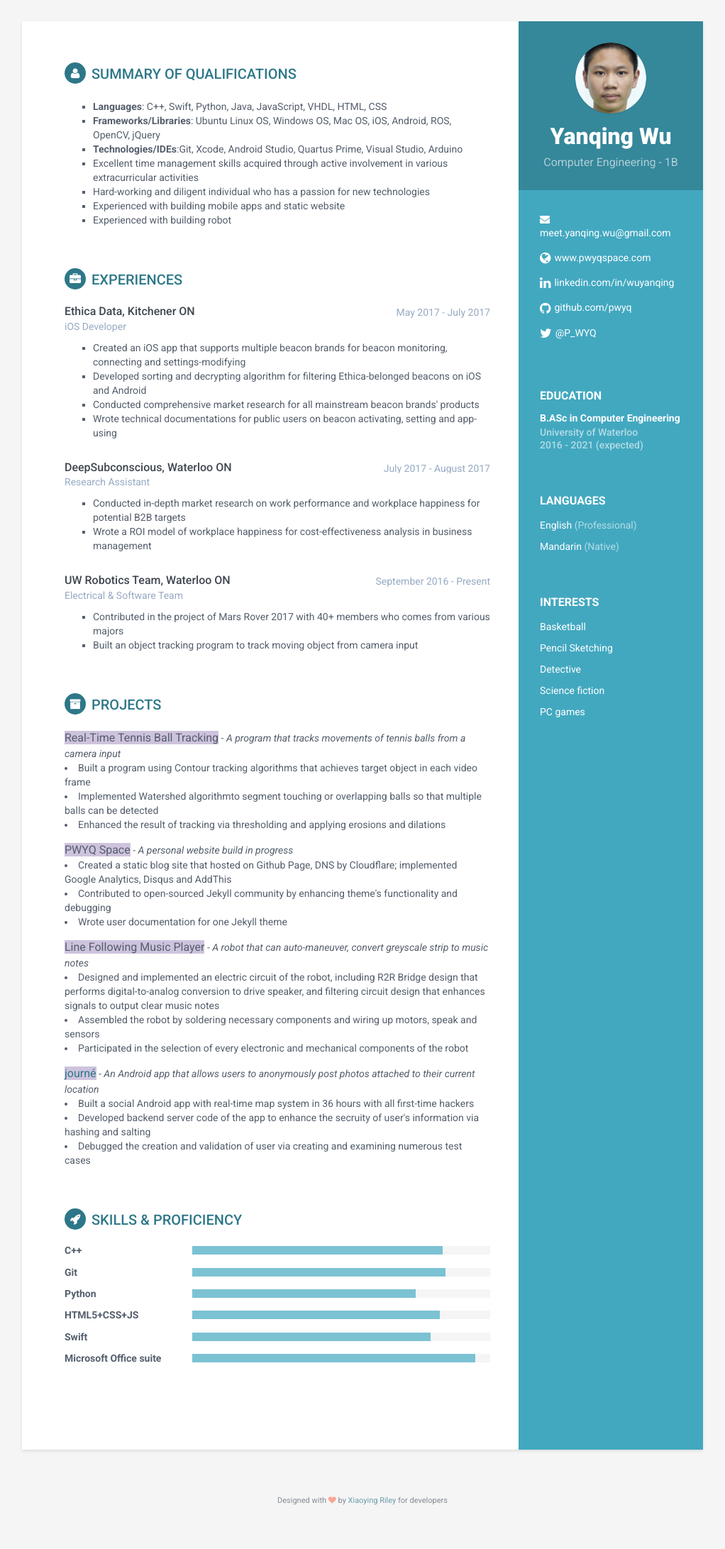
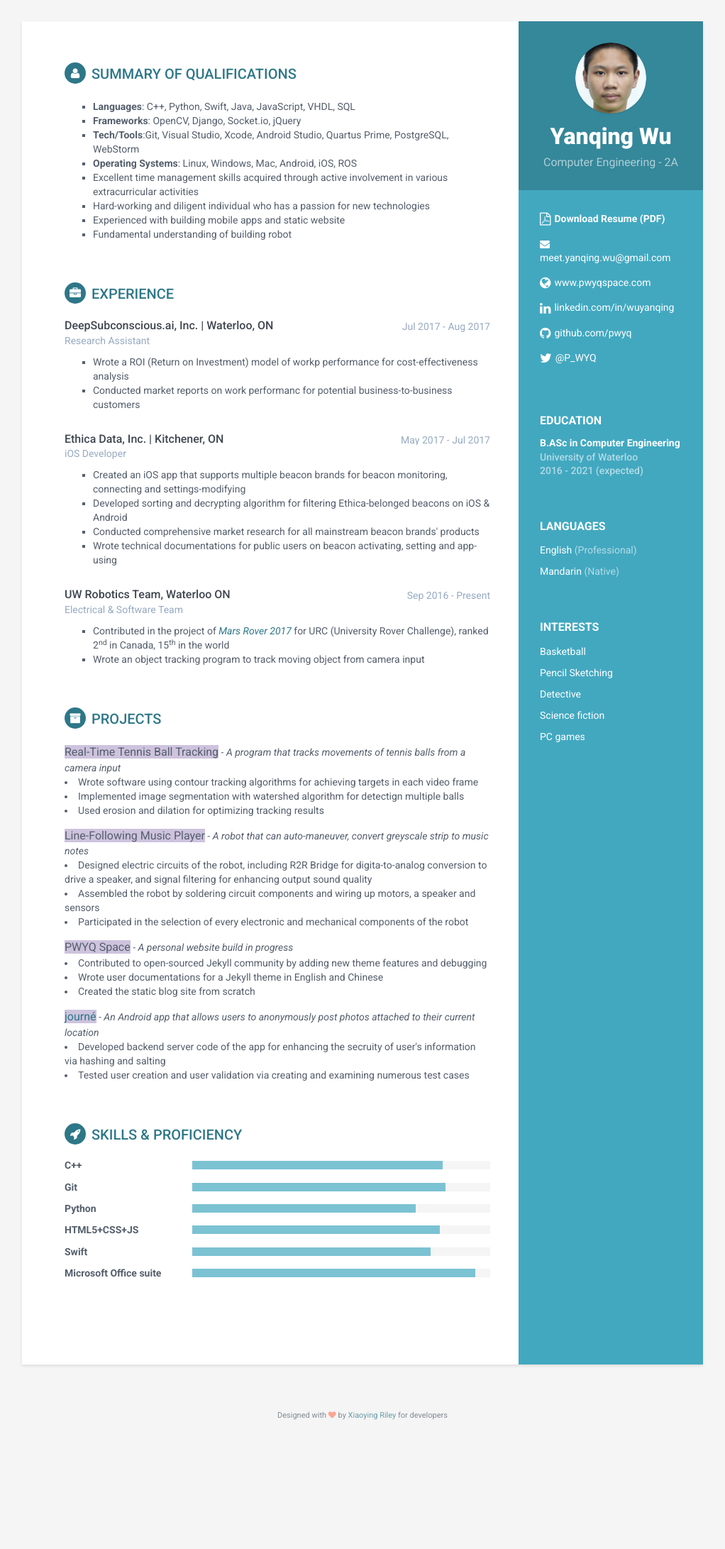
Before and after one commit to pwyq/blog, a Jekyll site: the page built from resume/index.html, in a window 1280 px wide. Shown: the whole page at 71% size, without its empty margins (129-1151 px from the left). Built offline with Jekyll 4.4.1, drawn with Linux system fonts in a browser that asks for light colours; after the commit the page ends 2063 px from its top, so only the background shows below that.

Commit message:
[update] resume

```diff
--- a/_includes/_resume/cv_Summary-of-Qualifications.html
+++ b/_includes/_resume/cv_Summary-of-Qualifications.html
@@ -2,13 +2,14 @@
 <h2 class="section-title"><i class="fa fa-user"></i>Summary of Qualifications</h2>
 <div class="summary">
 	<ul style="list-style-type:square">
-		<li><b>Languages</b>: C++, Swift, Python, Java, JavaScript, VHDL, HTML, CSS</li>
-		<li><b>Frameworks/Libraries</b>: Ubuntu Linux OS, Windows OS, Mac OS, iOS, Android, ROS, OpenCV, jQuery</li>
-		<li><b>Technologies/IDEs</b>:Git, Xcode, Android Studio, Quartus Prime, Visual Studio, Arduino</li>
+		<li><b>Languages</b>: C++, Python, Swift, Java, JavaScript, VHDL, SQL</li>
+		<li><b>Frameworks</b>: OpenCV, Django, Socket.io, jQuery</li>
+		<li><b>Tech/Tools</b>:Git, Visual Studio, Xcode, Android Studio, Quartus Prime, PostgreSQL, WebStorm</li>
+		<li><b>Operating Systems</b>: Linux, Windows, Mac, Android, iOS, ROS</li>
 		<li>Excellent time management skills acquired through active involvement in various extracurricular activities</li>
 		<li>Hard-working and diligent individual who has a passion for new technologies</li>
 		<li>Experienced with building mobile apps and static website</li>
-		<li>Experienced with building robot</li>
+		<li>Fundamental understanding of building robot</li>
 	</ul>
 </div><!--//summary-->
 </section><!--//section-->
--- a/_includes/_resume/cv_experience.html
+++ b/_includes/_resume/cv_experience.html
@@ -1,18 +1,34 @@
 <section class="section experiences-section">
-                <h2 class="section-title"><i class="fa fa-briefcase"></i>Experiences</h2>
+                <h2 class="section-title"><i class="fa fa-briefcase"></i>Experience</h2>
 
                 <div class="item">
                     <div class="meta">
                         <div class="upper-row">
-                            <h3 class="activity-event">Ethica Data, Kitchener ON</h3>
-                            <div class="time">May 2017 - July 2017</div>
+                            <h3 class="activity-event">DeepSubconscious.ai, Inc. | Waterloo, ON</h3>
+                            <div class="time">Jul 2017 - Aug 2017</div>
+                        </div><!--//upper-row-->
+                        <div class="activity-title">Research Assistant</div>
+                    </div><!--//meta-->
+                    <div class="details">
+                        <ul style="list-style-type:square">
+                            <li>Wrote a ROI (Return on Investment) model of workp performance for cost-effectiveness analysis</li>
+                            <li>Conducted market reports on work performanc for potential business-to-business customers</li>
+                        </ul>
+                    </div><!--//details-->
+                </div><!--//item-->
+
+                <div class="item">
+                    <div class="meta">
+                        <div class="upper-row">
+                            <h3 class="activity-event">Ethica Data, Inc. | Kitchener, ON</h3>
+                            <div class="time">May 2017 - Jul 2017</div>
                         </div><!--//upper-row-->
                         <div class="activity-title">iOS Developer</div>
                     </div><!--//meta-->
                     <div class="details">
                         <ul style="list-style-type:square">
                             <li>Created an iOS app that supports multiple beacon brands for beacon monitoring, connecting and settings-modifying</li>
-                            <li>Developed sorting and decrypting algorithm for filtering Ethica-belonged beacons on iOS and Android</li>
+                            <li>Developed sorting and decrypting algorithm for filtering Ethica-belonged beacons on iOS & Android</li>
                             <li>Conducted comprehensive market research for all mainstream beacon brands' products</li>
                             <li>Wrote technical documentations for public users on beacon activating, setting and app-using</li>
                         </ul>
@@ -22,31 +38,15 @@
                 <div class="item">
                     <div class="meta">
                         <div class="upper-row">
-                            <h3 class="activity-event">DeepSubconscious, Waterloo ON</h3>
-                            <div class="time">July 2017 - August 2017</div>
-                        </div><!--//upper-row-->
-                        <div class="activity-title">Research Assistant</div>
-                    </div><!--//meta-->
-                    <div class="details">
-						<ul style="list-style-type:square">
-							<li>Conducted in-depth market research on work performance and workplace happiness for potential B2B targets</li>
-                            <li>Wrote a ROI model of workplace happiness for cost-effectiveness analysis in business management</li>
-						</ul>
-					</div><!--//details-->
-                </div><!--//item-->
-
-                <div class="item">
-                    <div class="meta">
-                        <div class="upper-row">
                             <h3 class="activity-event">UW Robotics Team, Waterloo ON</h3>
-                            <div class="time">September 2016 - Present</div>
+                            <div class="time">Sep 2016 - Present</div>
                         </div><!--//upper-row-->
                         <div class="activity-title">Electrical &amp; Software Team</div>
                     </div><!--//meta-->
                     <div class="details">
                         <ul style="list-style-type:square">
-                            <li>Contributed in the project of Mars Rover 2017 with 40+ members who comes from various majors</li>
-                            <li>Built an object tracking program to track moving object from camera input</li>
+                            <li>Contributed in the project of <a href="https://www.youtube.com/watch?v=xi5wFZ1SiKU"><i>Mars Rover 2017</i></a> for URC (University Rover Challenge), ranked 2<sup>nd</sup> in Canada, 15<sup>th</sup> in the world</li>
+                            <li>Wrote an object tracking program to track moving object from camera input</li>
                         </ul>
                     </div><!--//details-->
                 </div><!--//item-->
--- a/_includes/_resume/cv_projects.html
+++ b/_includes/_resume/cv_projects.html
@@ -3,29 +3,28 @@
 
                 <div class="item">
                     <span class="project-title">Real-Time Tennis Ball Tracking</span> - <span class="project-tagline">A program that tracks movements of tennis balls from a camera input</span>
-					<li>Built a program using Contour tracking algorithms that achieves target object in each video frame</li>
-					<li>Implemented Watershed algorithmto segment touching or overlapping balls so that multiple balls can be detected</li>
-					<li>Enhanced the result of tracking via thresholding and applying erosions and dilations</li>
+					<li>Wrote software using contour tracking algorithms for achieving targets in each video frame</li>
+					<li>Implemented image segmentation with watershed algorithm for detectign multiple balls</li>
+					<li>Used erosion and dilation for optimizing tracking results</li>
 				</div><!--//item-->
 
                 <div class="item">
-                    <span class="project-title">PWYQ Space</span> - <span class="project-tagline">A personal website build in progress</span>
-                    <li>Created a static blog site that hosted on Github Page, DNS by Cloudflare; implemented Google Analytics, Disqus and AddThis</li>
-                    <li>Contributed to open-sourced Jekyll community by enhancing theme's functionality and debugging</li>
-					<li>Wrote user documentation for one Jekyll theme</li>
+                    <span class="project-title">Line-Following Music Player</span> - <span class="project-tagline">A robot that can auto-maneuver, convert greyscale strip to music notes</span>
+                    <li>Designed electric circuits of the robot, including R2R Bridge for digita-to-analog conversion to drive a speaker, and signal filtering for enhancing output sound quality</li>
+                    <li>Assembled the robot by soldering circuit components and wiring up motors, a speaker and sensors</li>
+                    <li>Participated in the selection of every electronic and mechanical components of the robot</li>
                 </div><!--//item-->
 
                 <div class="item">
-                    <span class="project-title">Line Following Music Player</span> - <span class="project-tagline">A robot that can auto-maneuver, convert greyscale strip to music notes</span>
-					<li>Designed and implemented an electric circuit of the robot, including R2R Bridge design that performs digital-to-analog conversion to drive speaker, and filtering circuit design that enhances signals to output clear music notes</li>
-					<li>Assembled the robot by soldering necessary components and wiring up motors, speak and sensors</li>
-					<li>Participated in the selection of every electronic and mechanical components of the robot</li>
+                    <span class="project-title">PWYQ Space</span> - <span class="project-tagline">A personal website build in progress</span>
+                    <li>Contributed to open-sourced Jekyll community by adding new theme features and debugging</li>
+					<li>Wrote user documentations for a Jekyll theme in English and Chinese</li>
+                    <li>Created the static blog site from scratch</li>
                 </div><!--//item-->
 
                 <div class="item">
                     <span class="project-title"><a href="https://devpost.com/software/journe-0mo4wg" target="_blank">journé</a></span> - <span class="project-tagline"> An Android app that allows users to anonymously post photos attached to their current location</span>
-                    <li>Built a social Android app with real-time map system in 36 hours with all first-time hackers</li>
-                    <li>Developed backend server code of the app to enhance the secruity of user's information via hashing and salting</li>
-                    <li>Debugged the creation and validation of user via creating and examining numerous test cases</li>
+                    <li>Developed backend server code of the app for enhancing the secruity of user's information via hashing and salting</li>
+                    <li>Tested user creation and user validation via creating and examining numerous test cases</li>
                 </div><!--//item-->
             </section><!--//section-->
--- a/_includes/_resume/cv_sidebar.html
+++ b/_includes/_resume/cv_sidebar.html
@@ -4,12 +4,14 @@
 		<div class="profile-container">
 			<img class="profile-img" src="{{site.baseurl}}/assets/images/{% if site.pic %}{{ site.pic }}{% else %}profile.png{% endif %}" alt="profile picture" />
 			<h1 class="name">Yanqing Wu</h1>
-			<h3 class="tagline">{% if site.tagline %}{{site.tagline}}{% else %}Computer Engineering - 1B{% endif %}</h3>
+			<h3 class="tagline">{% if site.tagline %}{{site.tagline}}{% else %}Computer Engineering - 2A{% endif %}</h3>
 		</div><!--//profile-container-->
 
 		<!-- Personal links -->
 		<div class="contact-container container-block">
 			<ul class="list-unstyled contact-list">
+
+				<li class="resume"><i class="fa fa-file-pdf-o" aria-hidden="true"></i><a href="/assets/cv_plugins/Yanqing-Wu-Resume.pdf" download="Yanqing-Wu-Resume"><b>Download Resume (PDF)</b></a></li>
 
 				<li class="email"><i class="fa fa-envelope"></i><a href="mailto:meet.yanqing.wu@gmail.com">meet.yanqing.wu@gmail.com</a></li>
 
```
Also changed, not shown: 1 other file.
